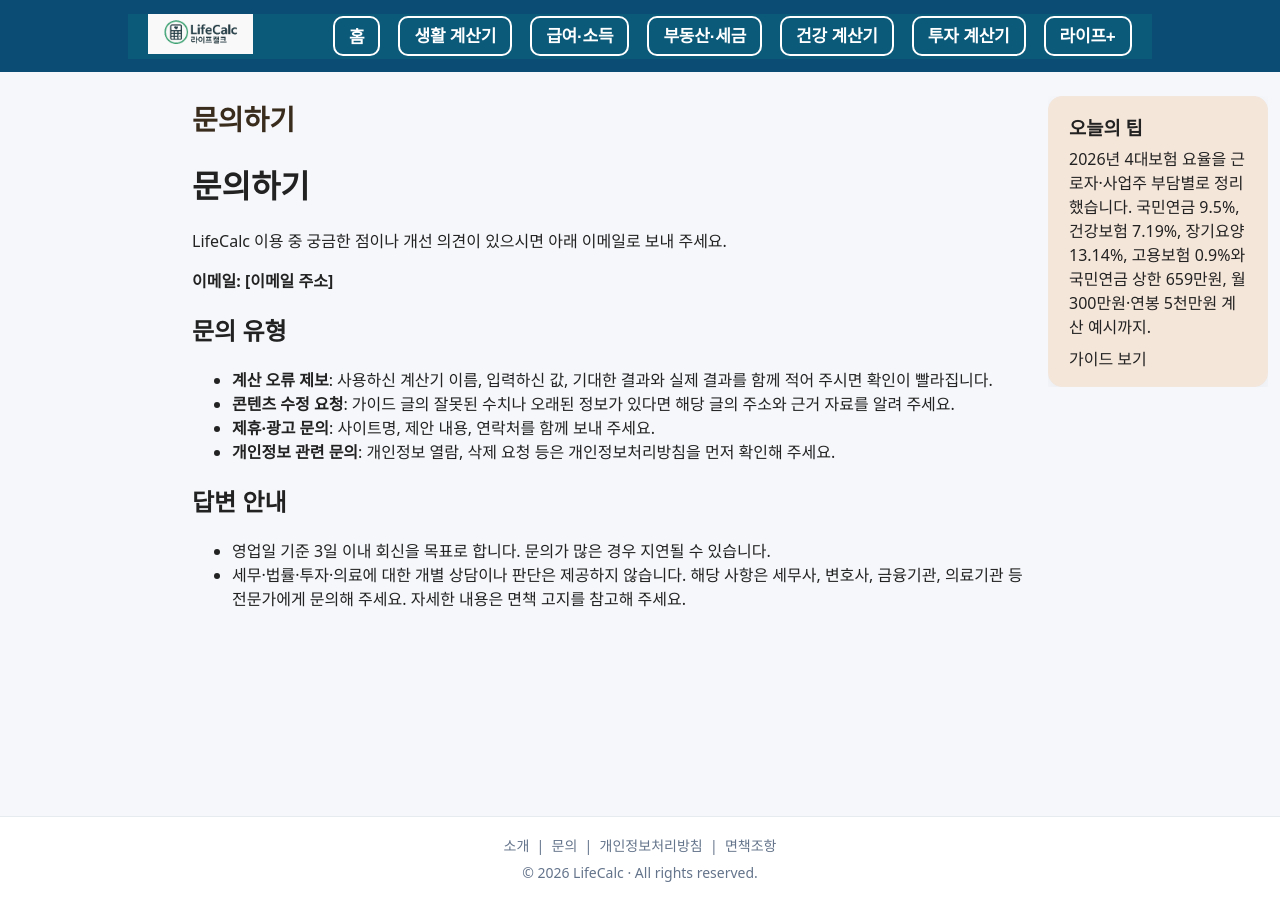
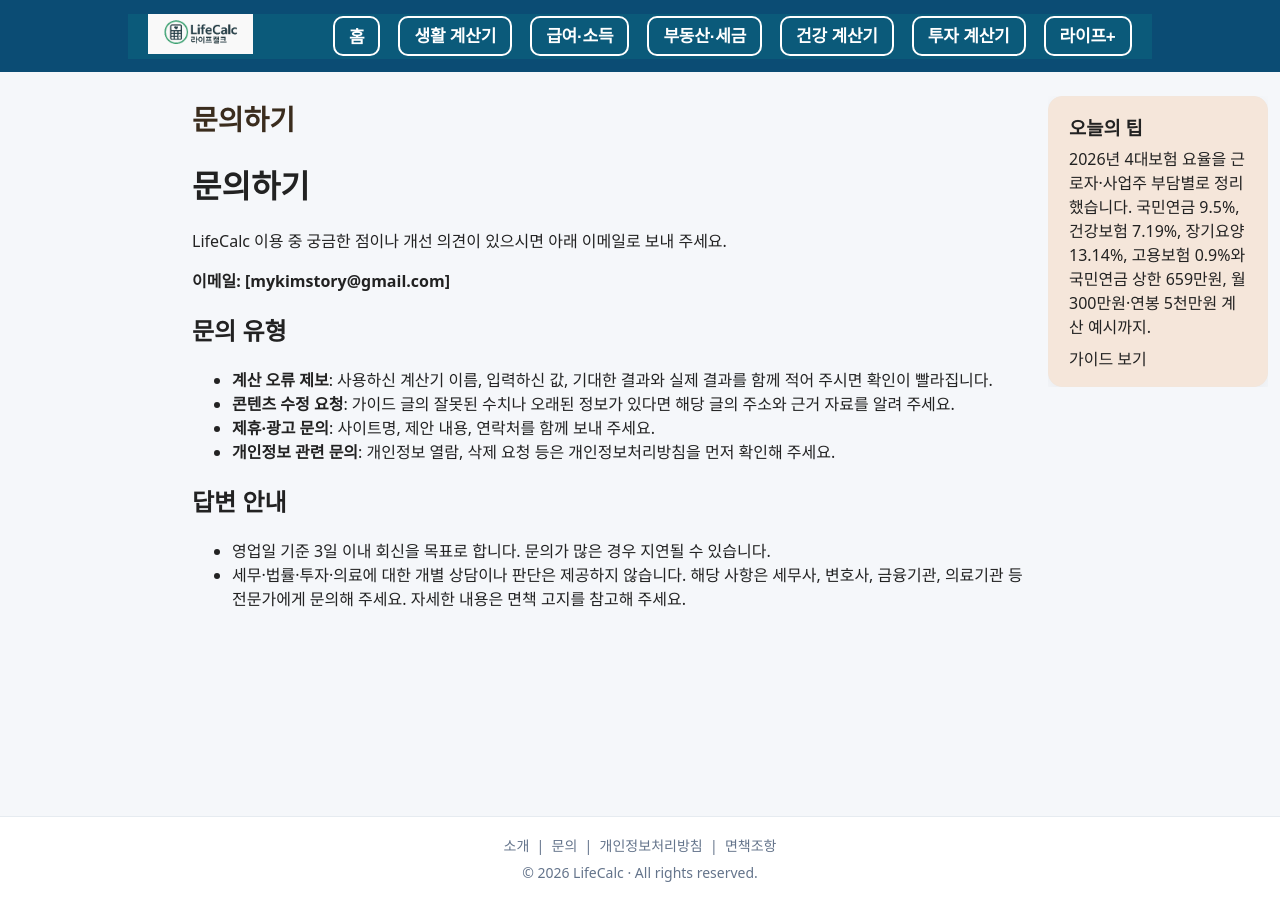
Before and after one commit to khai-lang/LifeCalc, a Jekyll site: the page built from contact.md, in a window 1280 px wide. Built offline with Jekyll 4.4.1, drawn with Linux system fonts in a browser that asks for light colours.

Commit message:
Update contact.md

```diff
--- a/contact.md
+++ b/contact.md
@@ -9,7 +9,7 @@ permalink: /contact/
 
 LifeCalc 이용 중 궁금한 점이나 개선 의견이 있으시면 아래 이메일로 보내 주세요.
 
-**이메일: [이메일 주소]**
+**이메일: [mykimstory@gmail.com]**
 
 ## 문의 유형
 
```
